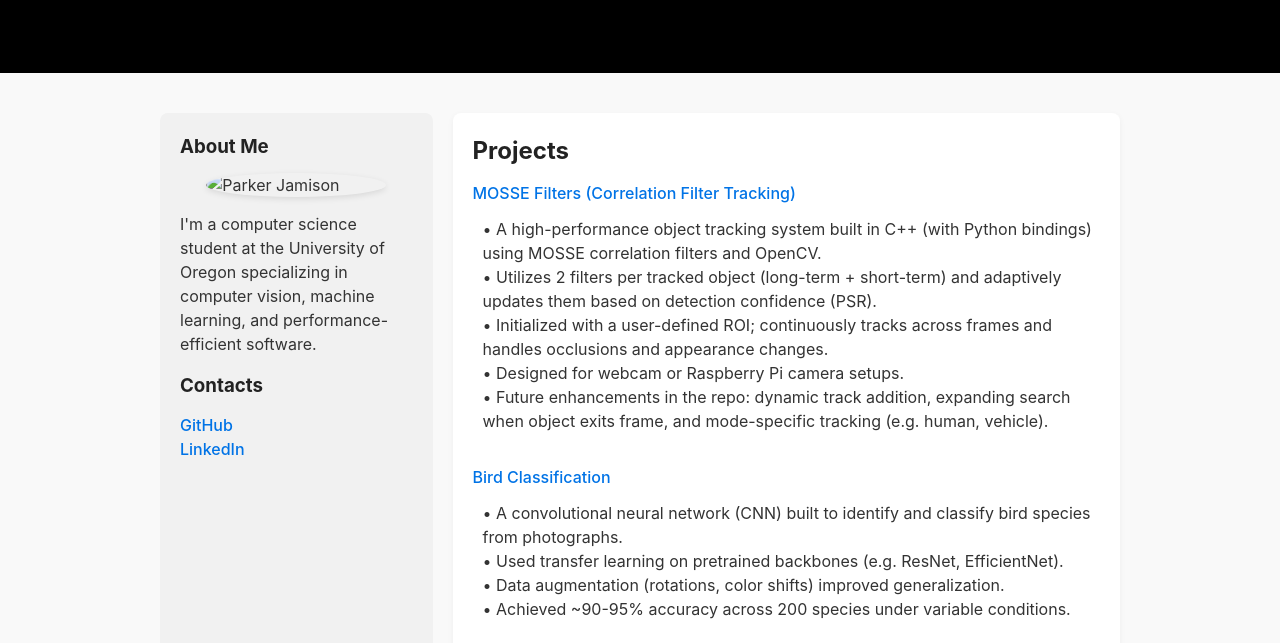
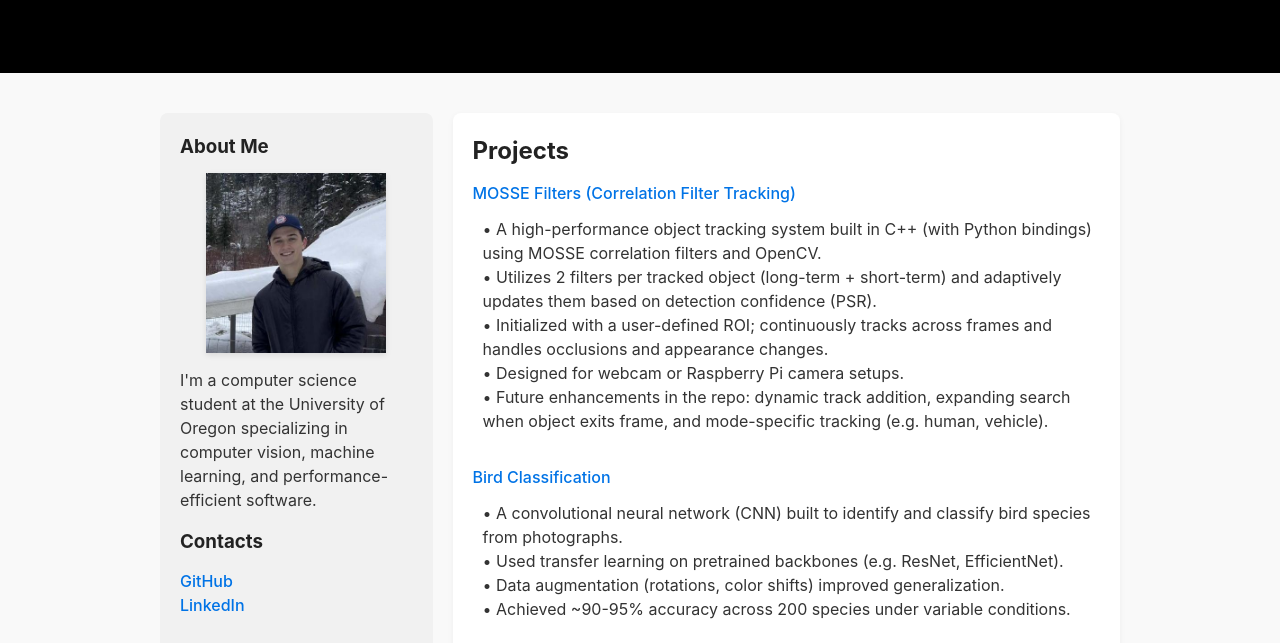
Before and after one commit to ParkerJamison/parkerjamison.github.io, a plain HTML site: page index.html in a window 1280 px wide. Shown: the part 157-800 px from the top of the page. Drawn offline with Linux system fonts and the light colour scheme.

Commit message:
third times a charm image works now

```diff
--- a/index.html
+++ b/index.html
@@ -54,7 +54,6 @@
     .profile-pic {
         width: 100%;
         max-width: 180px;   /* keeps it from being huge */
-        border-radius: 50%; /* makes it circular */
         display: block;
         margin: 0 auto 15px; /* center it, with spacing below */
         box-shadow: 0 2px 6px rgba(0,0,0,0.1);
@@ -98,7 +97,7 @@
   <div class="container">
     <div class="side">
       <h3>About Me</h3>
-        <img src="me.jpg" alt="Parker Jamison" class="profile-pic">
+        <img src="image.png" alt="Parker Jamison" class="profile-pic">
       <p>
         I'm a computer science student at the University of Oregon specializing in computer vision, machine learning, and performance-efficient software.
       </p>
```
